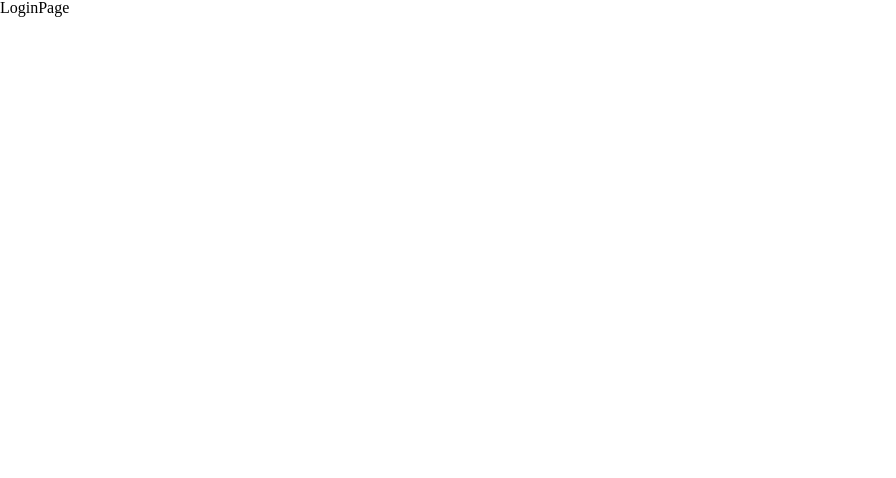
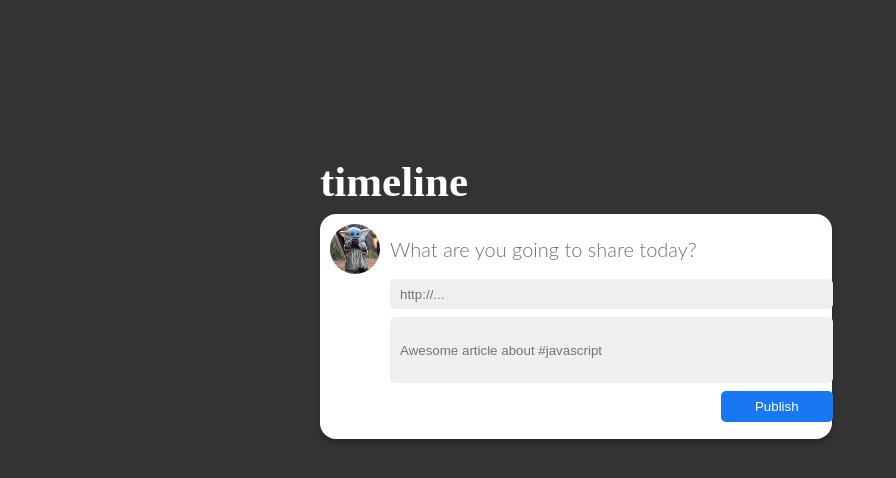
Before and after one commit to LucasPCotrim/projeto17-linkr, a React (Vite) app: page /timeline in a window 1280 px wide. Before the commit this address led to /. Shown: the top 478 px of the page, without its empty margins (0-896 px from the left). Built offline with nearby package versions, Linux system fonts and the light colour scheme.

Commit message:
feat: Finish post publishing layout

```diff
--- a/src/App.jsx
+++ b/src/App.jsx
@@ -1,8 +1,9 @@
-import { useState } from 'react';
-import GlobalStyle from './global/GlobalStyle';
-import { BrowserRouter, Routes, Route } from 'react-router-dom';
-import UserContext from './contexts/UserContext';
-import PrivatePage from './components/PrivatePage';
+import { useState } from "react";
+import GlobalStyle from "./global/GlobalStyle";
+import { BrowserRouter, Routes, Route } from "react-router-dom";
+import UserContext from "./contexts/UserContext";
+import PrivatePage from "./components/PrivatePage";
+import { Timeline } from "./components/TimelinePage/Timeline";
 
 function App() {
   const [user, setUser] = useState({});
@@ -13,18 +14,11 @@ function App() {
       <UserContext.Provider value={{ user, setUser }}></UserContext.Provider>
       <BrowserRouter>
         <Routes>
-          <Route path='/' element={<h1>LoginPage</h1>} />
-          <Route path='/sign-up' element={<h1>SignUpPage</h1>} />
+          <Route path="/" element={<h1>LoginPage</h1>} />
+          <Route path="/sign-up" element={<h1>SignUpPage</h1>} />
+          <Route path="/timeline" element={<Timeline />} />
           <Route
-            path='/timeline'
-            element={
-              <PrivatePage>
-                <h1>TimelinePage</h1>
-              </PrivatePage>
-            }
-          />
-          <Route
-            path='/hashtag'
+            path="/hashtag"
             element={
               <PrivatePage>
                 <h1>HashtagPage</h1>
@@ -32,7 +26,7 @@ function App() {
             }
           />
           <Route
-            path='/user'
+            path="/user"
             element={
               <PrivatePage>
                 <h1>UserPage</h1>
--- /dev/null
+++ b/src/components/PublishForm/PublishForm.jsx
@@ -0,0 +1,88 @@
+import styled from "styled-components";
+import logo from "../../assets/yoda.jpeg";
+const PublishForm = ({}) => {
+  return (
+    <Container>
+      <ContainerHeader>
+        <img src={logo} />
+        <h3>What are you going to share today?</h3>
+      </ContainerHeader>
+      <Form>
+        <input placeholder="http://..." required />
+        <input placeholder="Awesome article about #javascript" />
+        <ButtonContainer>
+          <Button>Publish</Button>
+        </ButtonContainer>
+      </Form>
+    </Container>
+  );
+};
+
+const Container = styled.div`
+  width: 80%;
+  padding: 10px;
+  display: flex;
+  background: #ffffff;
+  box-shadow: 0px 4px 4px rgba(0, 0, 0, 0.25);
+  border-radius: 16px;
+  row-gap: 5px;
+  flex-direction: column;
+  height: 225px;
+`;
+
+const ContainerHeader = styled.div`
+  display: flex;
+  column-gap: 10px;
+  align-items: center;
+  img {
+    border-radius: 50%;
+    width: 50px;
+    height: 50px;
+  }
+  h3 {
+    font-family: "Lato";
+    font-style: normal;
+    font-weight: 300;
+    font-size: 20px;
+    line-height: 24px;
+    color: #707070;
+  }
+`;
+
+const Form = styled.form`
+  display: flex;
+  margin-left: 60px;
+  width: 90%;
+  flex-direction: column;
+  row-gap: 8px;
+
+  input {
+    background: #efefef;
+    border-radius: 5px;
+    padding: 10px;
+  }
+
+  input:nth-child(1) {
+    height: 30px;
+  }
+  input:nth-child(2) {
+    text-align: left;
+    vertical-align: top;
+    height: 66px;
+  }
+`;
+
+const ButtonContainer = styled.div`
+  display: flex;
+  justify-content: flex-end;
+  align-items: center;
+`;
+
+const Button = styled.button`
+  width: 112px;
+  color: #ffffff;
+  height: 31px;
+  background: #1877f2;
+  border-radius: 5px;
+`;
+export { PublishForm };
--- /dev/null
+++ b/src/components/TimelinePage/Timeline.jsx
@@ -0,0 +1,13 @@
+import { PublishForm } from "../PublishForm/PublishForm";
+import { Wrapper } from "./TimelineContainer";
+
+const Timeline = () => {
+  return (
+    <Wrapper>
+      <header>timeline</header>
+      <PublishForm />
+    </Wrapper>
+  );
+};
+
+export { Timeline };
--- /dev/null
+++ b/src/components/TimelinePage/TimelineContainer.jsx
@@ -0,0 +1,19 @@
+import styled from "styled-components";
+
+const Wrapper = styled.div`
+  display: flex;
+  flex-direction: column;
+  margin: 0 auto;
+  margin-top: 150px;
+  width: 50%;
+  header {
+    font-family: "Oswald";
+    font-style: normal;
+    font-weight: 700;
+    font-size: 43px;
+    line-height: 64px;
+    color: #ffffff;
+  }
+`;
+
+export { Wrapper };
--- a/src/global/GlobalStyle.js
+++ b/src/global/GlobalStyle.js
@@ -1,4 +1,4 @@
-import { createGlobalStyle, css } from 'styled-components';
+import { createGlobalStyle, css } from "styled-components";
 
 const Reset = css`
   html,
@@ -118,7 +118,7 @@ const Reset = css`
   blockquote:after,
   q:before,
   q:after {
-    content: '';
+    content: "";
     content: none;
   }
   table {
@@ -133,6 +133,9 @@ const Global = css`
     border: 0;
     padding: 0;
   }
+  body {
+    background-color: #333333;
+  }
 `;
 
 const GlobalStyle = createGlobalStyle`
```
Also changed, not shown: package.json (+14 -1 lines), src/assets/yoda.jpeg (added), 1 other file (tests, documents, lock files or other folders).
